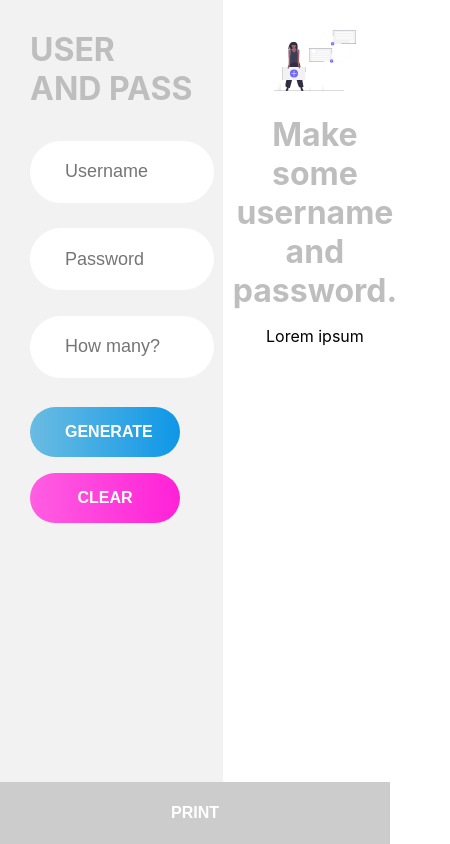
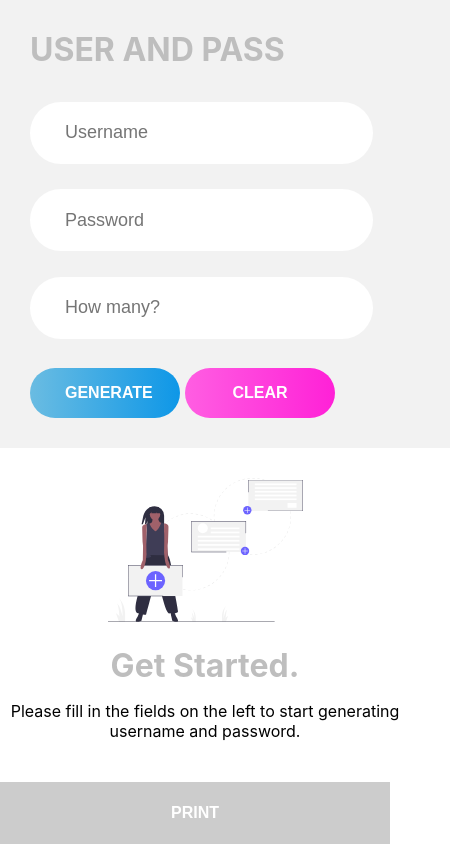
Before and after one commit to tordsyabe/userpass, a React (Create React App) app: page / in a window 390 px wide. Shown: the whole page, 450 px wide, since content can reach past the window. Built offline with nearby package versions, Linux system fonts and the light colour scheme.

Commit message:
some adjustments in text

```diff
--- a/package.json
+++ b/package.json
@@ -13,7 +13,8 @@
     "start": "react-scripts start",
     "build": "react-scripts build",
     "test": "react-scripts test",
-    "eject": "react-scripts eject"
+    "eject": "react-scripts eject",
+    "deploy": "aws s3 sync build/ s3://evento-uap"
   },
   "eslintConfig": {
     "extends": "react-app"
--- a/src/App.js
+++ b/src/App.js
@@ -316,8 +316,11 @@ function App() {
                   src={addContent}
                   alt="add"
                 />
-                <p className={styles.pTag}>Make some username and password.</p>
-                <p>Lorem ipsum</p>
+                <p className={styles.pTag}>Get Started.</p>
+                <p>
+                  Please fill in the fields on the left to start generating
+                  username and password.
+                </p>
               </React.Fragment>
             ) : (
               <ul className={styles.lists}>{listItems}</ul>
--- a/src/App.module.css
+++ b/src/App.module.css
@@ -207,3 +207,13 @@ button {
   margin: auto;
   color: rgb(190, 190, 190);
 }
+
+@media only screen and (max-width: 600px) {
+  .App {
+    flex-direction: column;
+  }
+
+  .formWrapper {
+    width: 100vw;
+  }
+}
```
